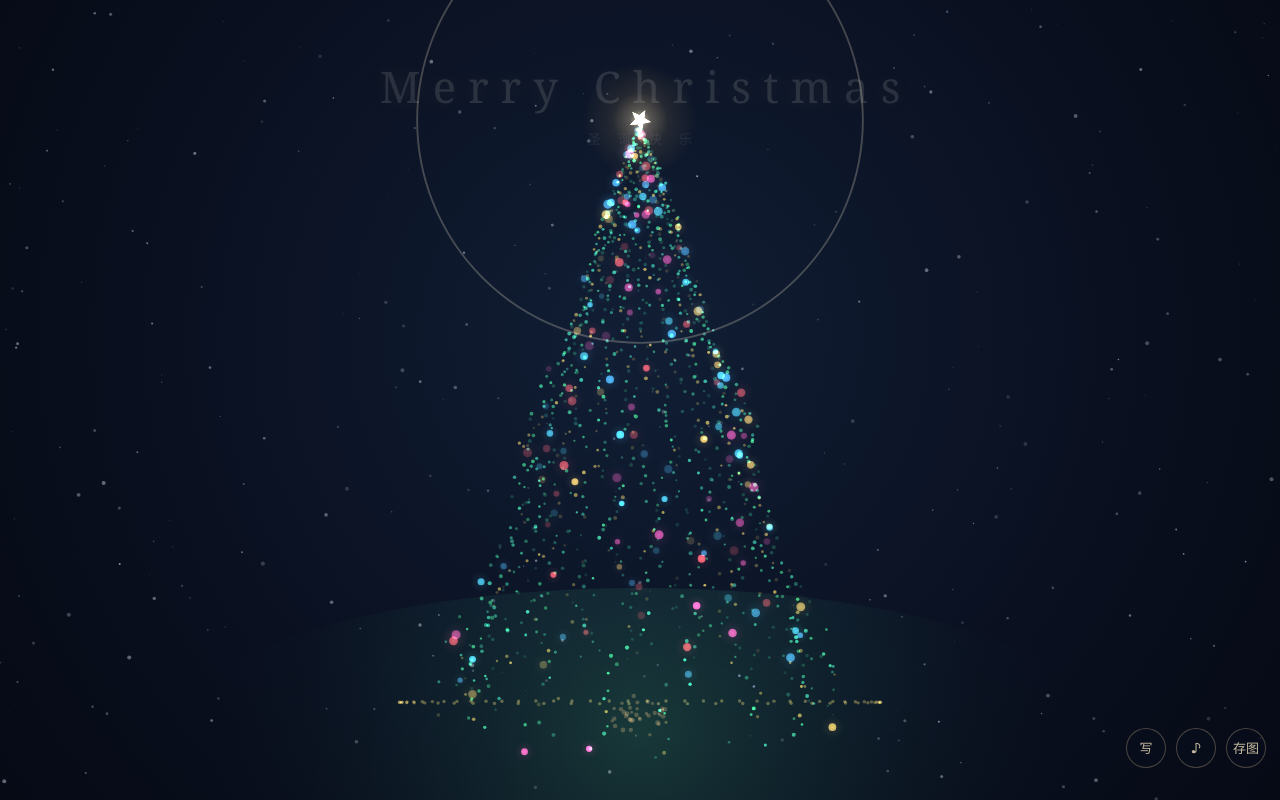
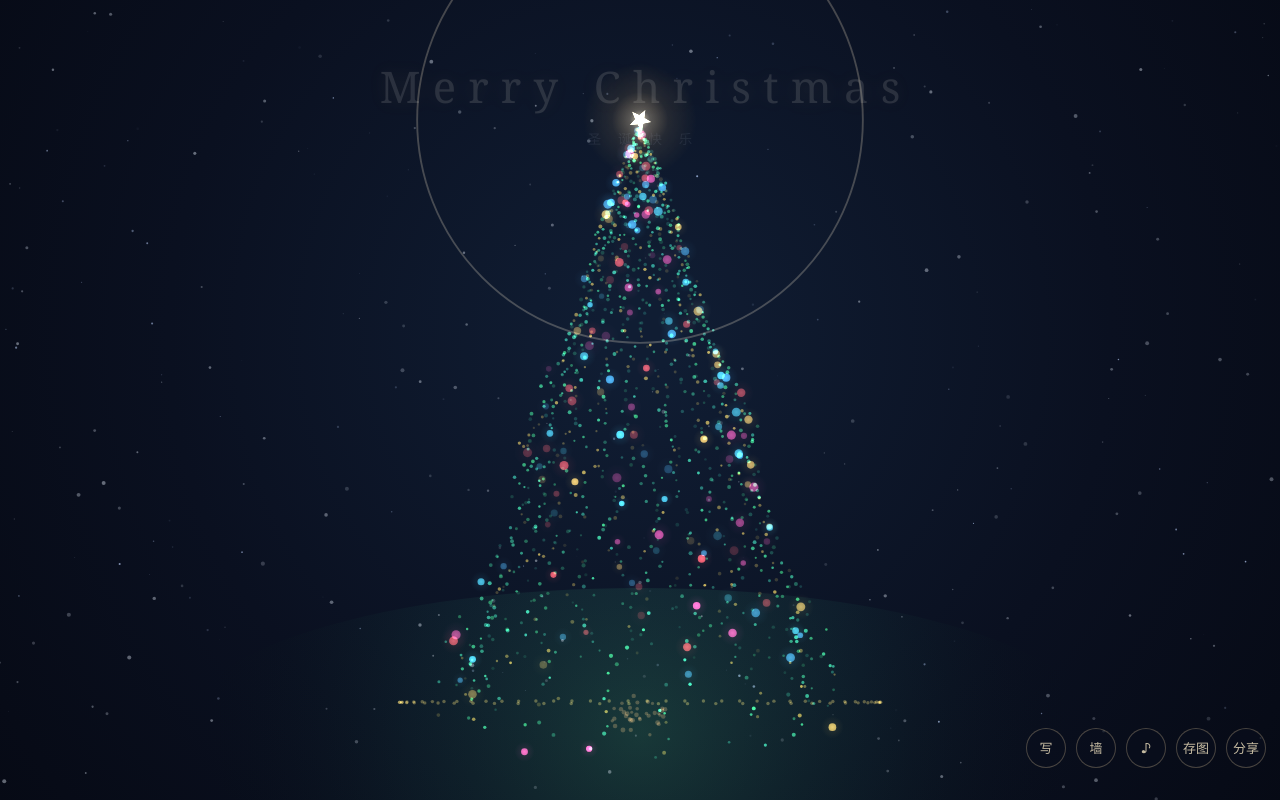
Before and after one commit to GH-1342733380/ChristmasTree, a plain HTML site: page index.html in a window 1280 px wide. Drawn offline with Linux system fonts and the light colour scheme; no server answers; animation ran at ten frames a second.

Commit message:
按钮开启

```diff
--- a/index.html
+++ b/index.html
@@ -229,10 +229,10 @@
 </div>
 <div class="tools">
   <button class="tool" id="btn-wish" aria-label="写一句自定义心愿">写</button>
-  <button class="tool" id="btn-wall" aria-label="看看大家的祝福" style="display: none;">墙</button>
+  <button class="tool" id="btn-wall" aria-label="看看大家的祝福">墙</button>
   <button class="tool" id="btn-sound" aria-label="音效开关">♪</button>
   <button class="tool" id="btn-save" aria-label="保存图片">存图</button>
-  <button class="tool" id="btn-share" aria-label="复制分享链接" style="display: none;">分享</button>
+  <button class="tool" id="btn-share" aria-label="复制分享链接">分享</button>
 </div>
 <div class="toast" id="toast"></div>
 <div class="viewer" id="viewer">
```
